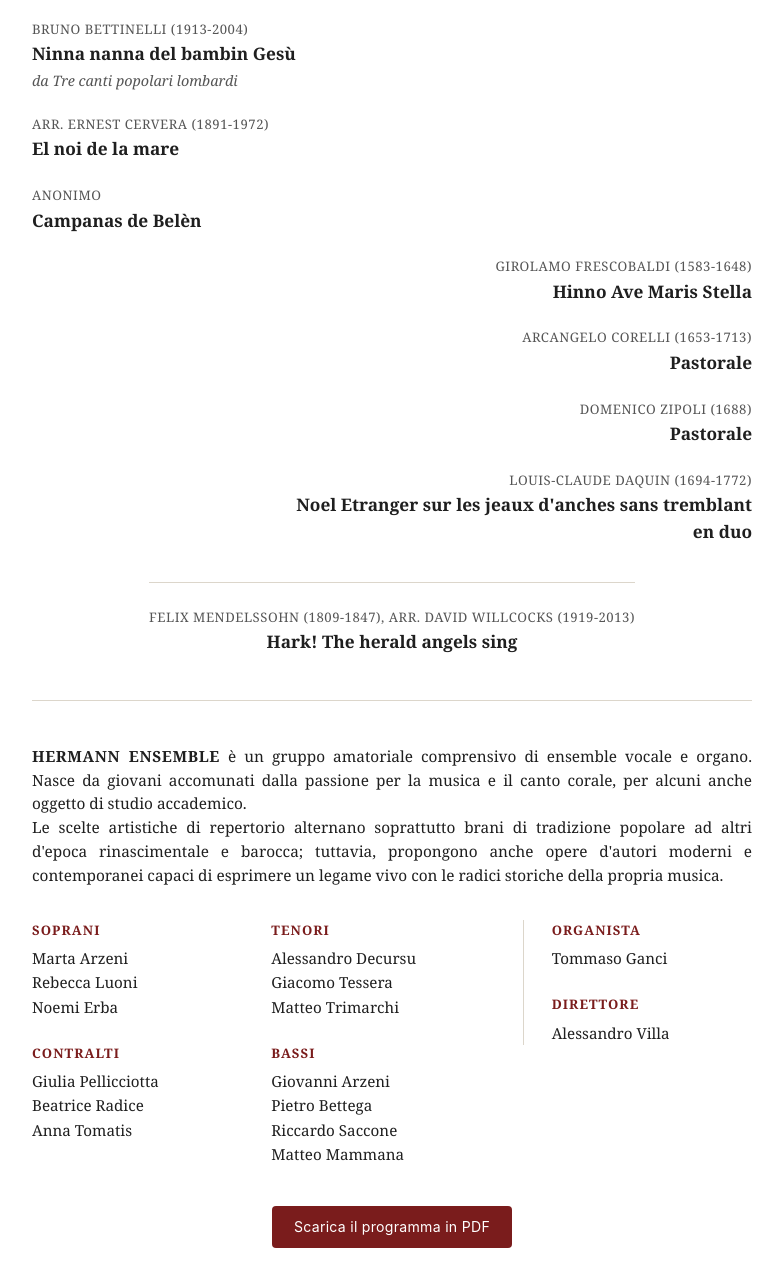
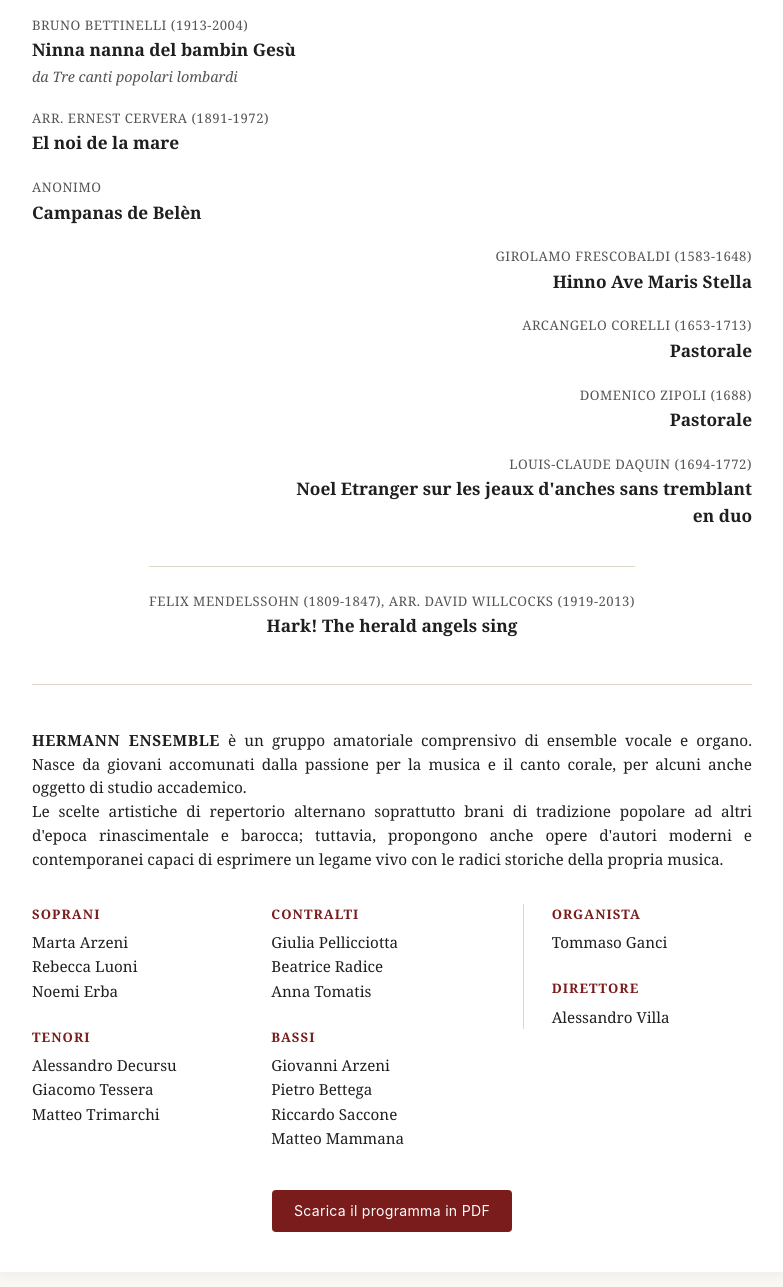
Before and after one commit to Tommiganci/Herman, a plain HTML site: page index.html in a window 1280 px wide. Shown: the part 263-1550 px from the top of the page, without its empty margins (248-1031 px from the left). Drawn offline with Linux system fonts and the light colour scheme.

Commit message:
Refactor index.html for improved comments and layout
Updated comments for clarity and adjusted layout properties.

```diff
--- a/index.html
+++ b/index.html
@@ -41,35 +41,32 @@
       text-transform: uppercase;
     }
 
-    /* Lista Programma in ordine esatto con allineamento differenziato */
+    /* Lista Programma: ordine esatto dall'alto in basso con allineamento Sx / Dx / Centro */
     .programma-lista {
       display: flex;
       flex-direction: column;
-      gap: 22px;
+      gap: 20px;
     }
 
     .brano-item {
       max-width: 65%;
     }
 
-    /* Coro a sinistra */
     .brano-coro {
       align-self: flex-start;
       text-align: left;
     }
 
-    /* Organo a destra */
     .brano-organo {
       align-self: flex-end;
       text-align: right;
     }
 
-    /* Finale al centro */
     .brano-insieme {
       align-self: center;
       text-align: center;
       max-width: 85%;
-      margin-top: 14px;
+      margin-top: 16px;
       padding-top: 24px;
       border-top: 1px solid var(--border);
     }
@@ -97,7 +94,7 @@
       margin-top: 2px;
     }
 
-    /* Separatore tra Programma ed Ensemble */
+    /* Separatore tra le due pagine del PDF */
     hr.section-divider {
       border: 0;
       border-top: 1px solid var(--border);
@@ -115,7 +112,7 @@
       letter-spacing: 0.04em;
     }
 
-    /* Griglia Organico: Voci separate da Organista e Direttore */
+    /* Organico: ordine identico alla pagina 2 del PDF, separato tra Voci e Organista/Direttore */
     .organico-wrapper {
       display: grid;
       grid-template-columns: 2fr 1fr;
@@ -170,7 +167,6 @@
       opacity: 0.92;
     }
 
-    /* Adattamento smartphone */
     @media (max-width: 600px) {
       .container {
         padding: 28px 20px;
@@ -263,13 +259,11 @@
 
     <hr class="section-divider">
 
-    <!-- Presentazione Ensemble -->
     <p class="bio">
       <strong>HERMANN ENSEMBLE</strong> è un gruppo amatoriale comprensivo di ensemble vocale e organo. Nasce da giovani accomunati dalla passione per la musica e il canto corale, per alcuni anche oggetto di studio accademico.<br>
       Le scelte artistiche di repertorio alternano soprattutto brani di tradizione popolare ad altri d'epoca rinascimentale e barocca; tuttavia, propongono anche opere d'autori moderni e contemporanei capaci di esprimere un legame vivo con le radici storiche della propria musica.
     </p>
 
-    <!-- Organico separato tra Voci e Organista/Direttore -->
     <div class="organico-wrapper">
       <div class="voci-grid">
         <div class="ruolo">
@@ -278,13 +272,13 @@
         </div>
 
         <div class="ruolo">
-          <h3>TENORI</h3>
-          <p>Alessandro Decursu<br>Giacomo Tessera<br>Matteo Trimarchi</p>
+          <h3>CONTRALTI</h3>
+          <p>Giulia Pellicciotta<br>Beatrice Radice<br>Anna Tomatis</p>
         </div>
 
         <div class="ruolo">
-          <h3>CONTRALTI</h3>
-          <p>Giulia Pellicciotta<br>Beatrice Radice<br>Anna Tomatis</p>
+          <h3>TENORI</h3>
+          <p>Alessandro Decursu<br>Giacomo Tessera<br>Matteo Trimarchi</p>
         </div>
 
         <div class="ruolo">
```
